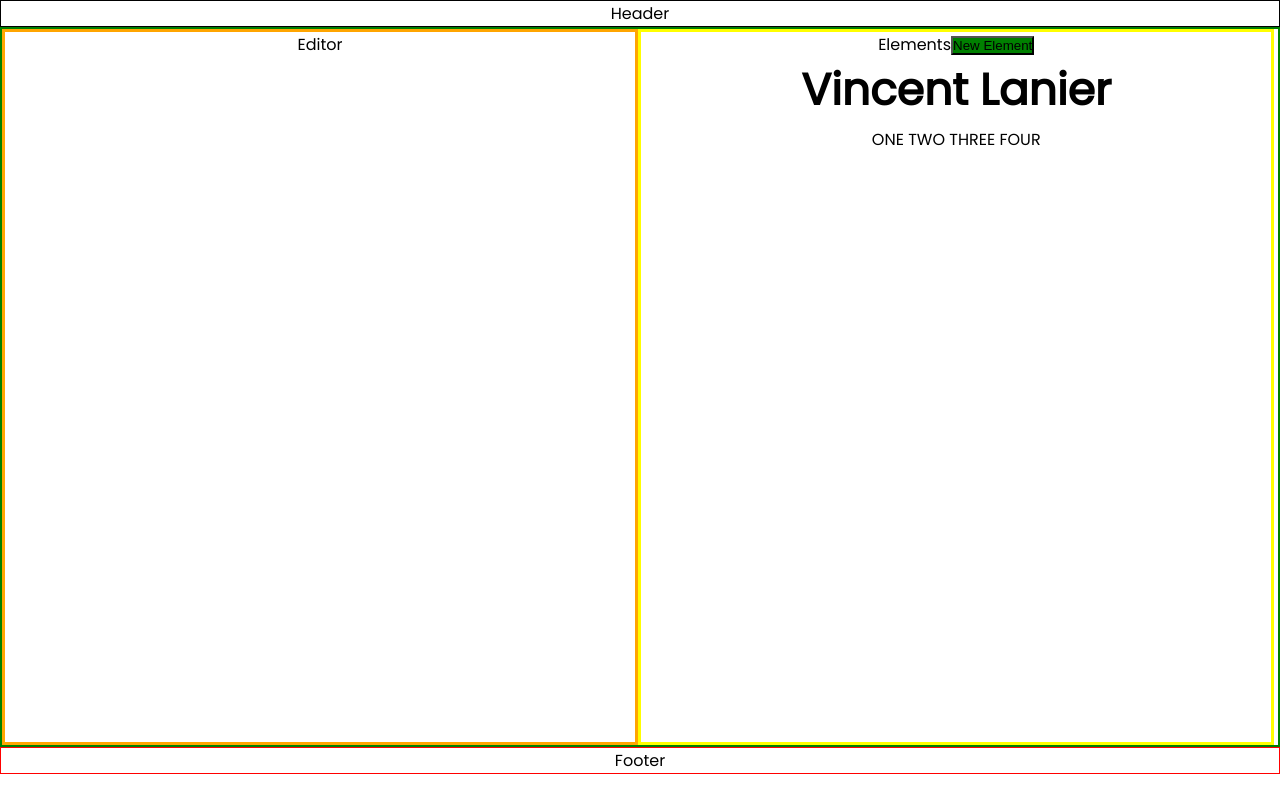
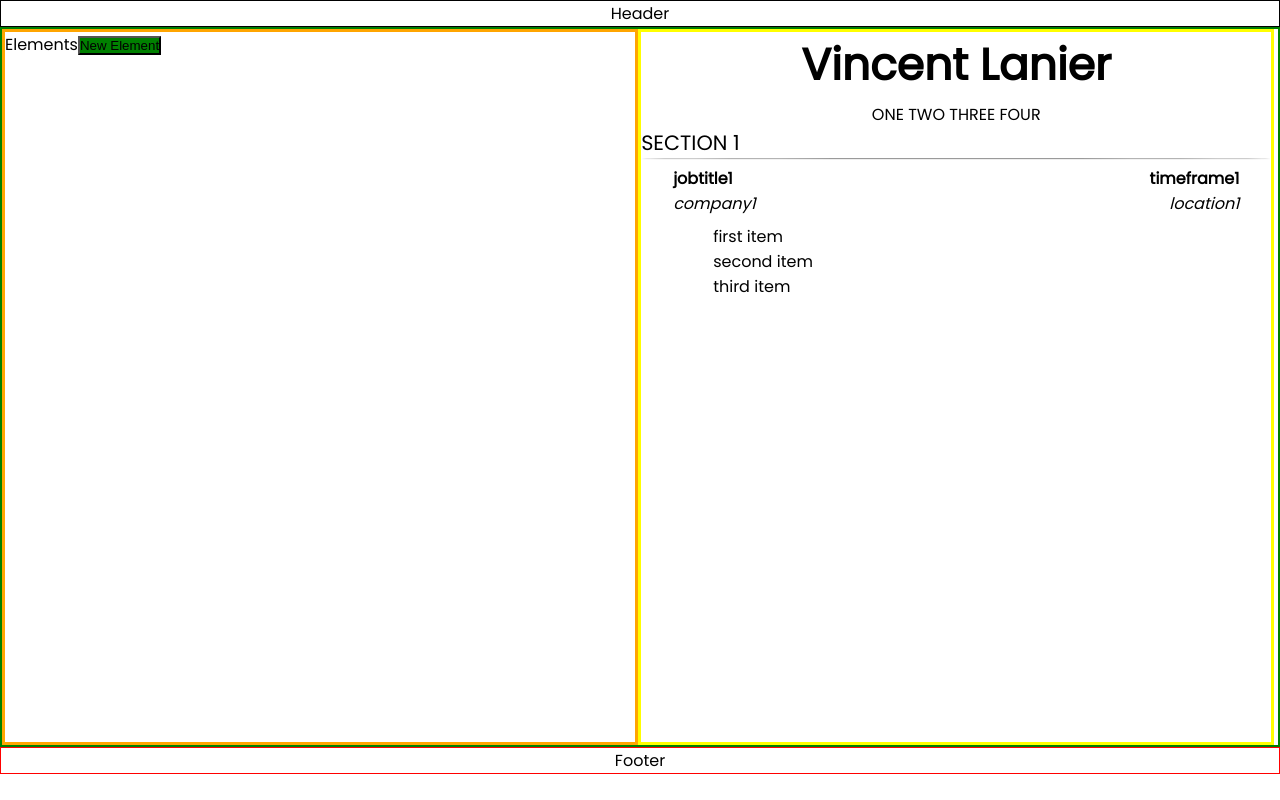
Before and after one commit to vlanier2/resume-builder, a React (Create React App) app: page / in a window 1280 px wide. Built offline with nearby package versions, Linux system fonts and the light colour scheme.

Commit message:
built up some resumeelement components

```diff
--- a/src/components/Editor.js
+++ b/src/components/Editor.js
@@ -1,8 +1,12 @@
 import React from 'react'
+import Button from './Button'
 
 const Editor = () => {
   return (
-    <div id='editor'>Editor</div>
+    <div id='editor'>
+      <span>Elements</span>
+      <Button text='New Element' color='green'/>
+    </div>
   )
 }
 
--- a/src/components/ElementView.js
+++ b/src/components/ElementView.js
@@ -5,9 +5,6 @@ import Elements from './Elements'
 const ElementView = () => {
   return (
     <div id='elementview'>
-
-        <span>Elements</span>
-        <Button text='New Element' color='green'/>
         <div>
           <Elements/>
         </div>
--- a/src/components/Elements.js
+++ b/src/components/Elements.js
@@ -1,19 +1,60 @@
 import React from 'react'
 import Name from './resumeElements/Name'
-import Name_header from './Name_header'
+import Name_header from './resumeElements/Name_header'
+import Section_category from './resumeElements/Section_category'
+import Experience from './resumeElements/Experience'
+import Experience_desc from './resumeElements/Experience_desc'
 
 const elements = [
     {
-        key : 1,
-        element_type: Name,
-        args : {text: 'Vincent Lanier'}
+      key : 1,
+      element_type: Name,
+      prps : {
+        text: 'Vincent Lanier',
+        classes: ''
+      }
     },
+
     {
       key : 2,
       element_type: Name_header,
-      args : {
+      prps : {
         list_len: 4,
-        list_content: ['ONE', 'TWO', 'THREE', 'FOUR']
+        list_content: ['ONE', 'TWO', 'THREE', 'FOUR'],
+        classes: ''
+      }
+    },
+
+    {
+      key : 3,
+      element_type: Section_category,
+      prps: {
+        text: 'SECTION 1',
+        underline: true,
+        classes: '',
+      }
+    },
+
+    {
+      key : 4,
+      element_type: Experience,
+      prps : {
+        job_title: 'jobtitle1',
+        company: 'company1',
+        location: 'location1',
+        timeframe: 'timeframe1',
+        classes: ''
+      }
+    },
+
+    {
+      key : 5,
+      element_type: Experience_desc,
+      prps : {
+        bulleted: true,
+        list_len: 3,
+        list_content: ['first item', 'second item', 'third item'],
+        classes: ''
       }
     }
 
@@ -21,9 +62,9 @@ const elements = [
 
 const Elements = () => {
     return (
-    <>
-      {elements.map( (element) => (<element.element_type args={element.args}/>) )}
-    </>
+    <div className='elements'>
+      {elements.map( (element) => (<element.element_type prps={element.prps}/>) )}
+    </div>
   )
 }
 
--- /dev/null
+++ b/src/components/resumeElements/Experience.js
@@ -0,0 +1,12 @@
+import React from 'react'
+
+const Experience = ({ prps }) => {
+  return (
+    <div class="section-info">
+            <div class="title bold">{prps.job_title}<span class="time-frame">{prps.timeframe}</span></div>
+            <div class="company italics">{prps.company}<span class="location italics">{prps.location}</span></div>
+        </div>
+  )
+}
+
+export default Experience
--- /dev/null
+++ b/src/components/resumeElements/Experience_desc.js
@@ -0,0 +1,13 @@
+import React from 'react'
+
+const Experience_desc = ({ prps }) => {
+  return (
+    <div class="section-info">
+            <ul class="bullets-list vertical">
+                {prps.list_content.map( (content) => (<li class="bullets-list-element"><span class="bullet"></span>{content}</li>) )}
+            </ul>
+        </div>
+  )
+}
+
+export default Experience_desc
--- a/src/components/resumeElements/Name.js
+++ b/src/components/resumeElements/Name.js
@@ -1,8 +1,8 @@
 import React from 'react'
 
-const Name = ({ args }) => {
+const Name = ({ prps }) => {
   return (
-        <h1 id="name" className="centered bold huge">{args.text}</h1>
+        <h1 id="name" className="centered bold huge">{prps.text}</h1>
   )
 }
 
--- a/src/components/Name_header.js
+++ b/src/components/resumeElements/Name_header.js
@@ -1,12 +1,12 @@
 import React from 'react'
 
-const Name_header = ({args}) => {
+const Name_header = ({ prps }) => {
   return (
     <nav id="name_header" className="centered">
             <ul className="bullets-list horizontal">
 
 
-                {args.list_content.map( (content) => (
+                {prps.list_content.map( (content) => (
 
                     <li className="bullets-list-element">
                     <a href="">{content}</a> <span className="bullet-bar"></span>
--- /dev/null
+++ b/src/components/resumeElements/Section_category.js
@@ -0,0 +1,11 @@
+import React from 'react'
+
+const Section_category = ({ prps }) => {
+  return (
+    <div className="section-category">{prps.text}
+        <hr className="page-break"></hr>
+    </div>
+  )
+}
+
+export default Section_category
--- a/src/index.css
+++ b/src/index.css
@@ -19,6 +19,10 @@ body {
   font-family: 'Poppins', 'sans-serif';
 }
 
+li {
+  list-style: None;
+}
+
 /*  */
 
 header {
@@ -32,7 +36,6 @@ header {
   border: solid green 2px;
   height:90vh;
   width: auto;
-  text-align: center;
 }
 
 /* ELEMENTS COMPONENT */
@@ -41,6 +44,13 @@ header {
   border: solid yellow 3px;
   width: var(--midpoint);
 }
+
+.elements {
+  /* overflow: auto;
+  width: 8.5in;
+  height: 11in; */
+}
+
 /* #endregion */
 
 #editor {
@@ -53,6 +63,8 @@ footer {
   text-align: center;
 }
  /* JUST COPYING FROM RESUME */
+
+/* #region */
 
  /* @page {
     size: letter;
@@ -140,7 +152,9 @@ a {
   margin-top: var(--bullets-list-margin);
 }
 
-.bullets-list.vertical {}
+.bullets-list.vertical {
+  padding-inline-start: 40px;
+}
 
 .bullets-list.horizontal {}
 
@@ -158,7 +172,9 @@ a {
 
 .link {}
 
-.resume-section .section-info {
+.section-info {
   margin-left: var(--indent-size-left);
   margin-bottom: var(--standard-section-spacing);
 }
+
+/* #endregion */
```
Also changed, not shown: 1 other file (tests, documents, lock files or other folders).
